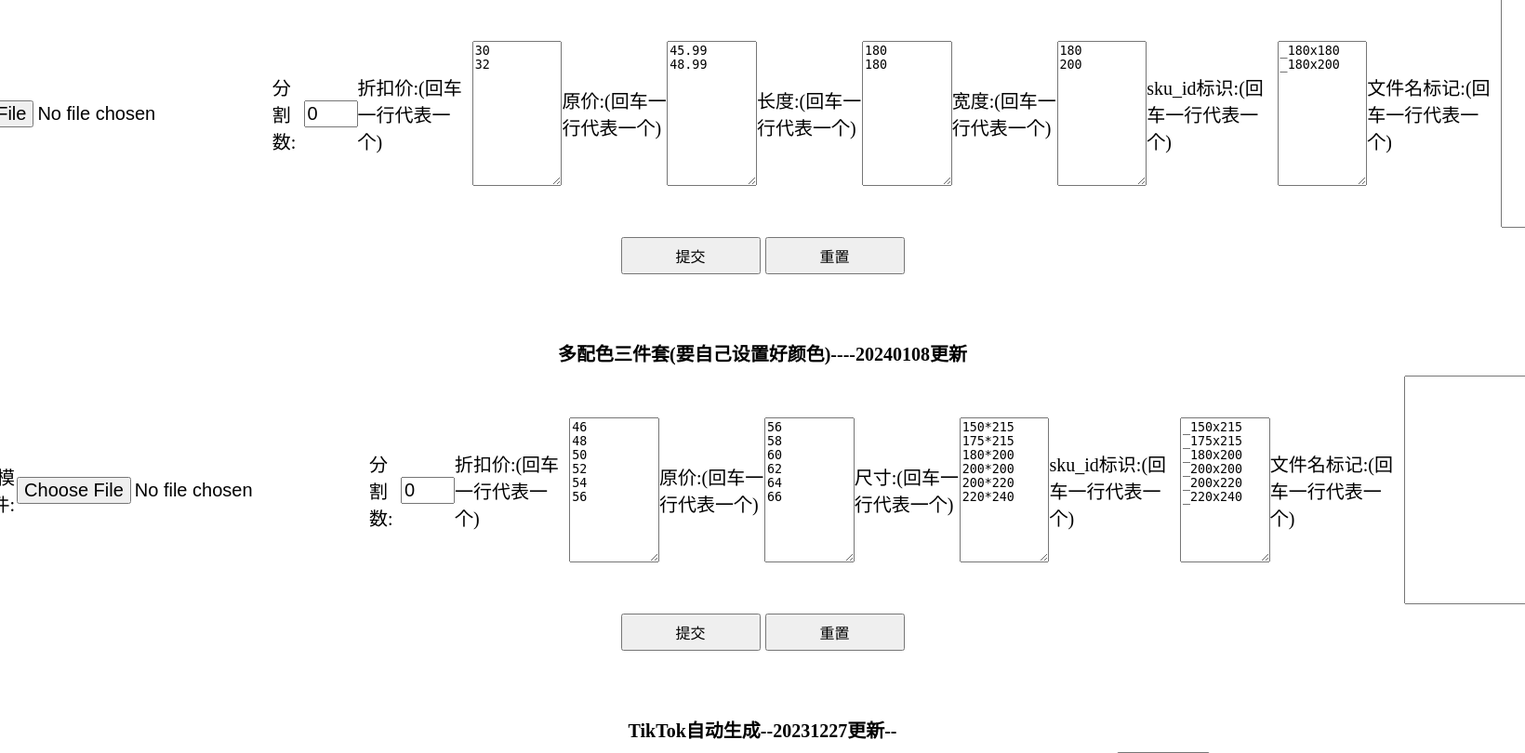
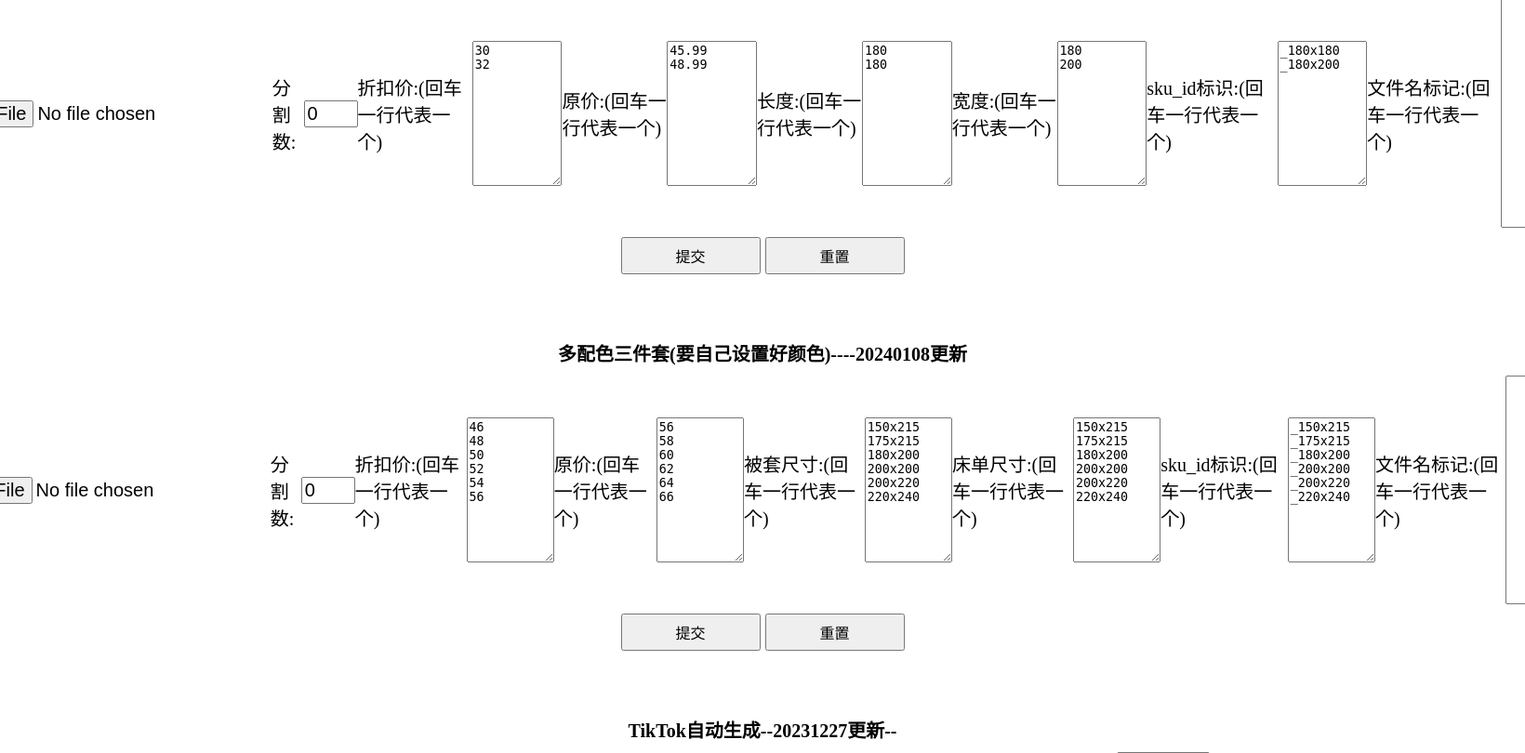
Before and after one commit to mitingPhynex/toolsDev, a Flask app: page /tool in a window 1640 px wide; the page is wider, and only the part inside the window is pictured. Shown: the part 3349-4159 px from the top of that part at 93% size. Run offline with Flask 3, Linux system fonts and the light colour scheme.

Commit message:
增加三件套生成修改

```diff
--- a/app.py
+++ b/app.py
@@ -348,12 +348,13 @@ def uploaderSC41():
         price = request.form.get("discountPrice").split(",")
         price_before_discount = request.form.get("originalPrice").split(",")
         length_of_sku = request.form.get("lengthOfSku").split(",")
+        width_of_sku = request.form.get("widthOfSku").split(",")
         files_symbol = request.form.get("files_symbol").split(",")
 
         # 按照原文件名+时间戳的格式保存上传文件
         name = '{}{}'.format(str(fileName) + getCurrentDateTimeFormatted(), '.xlsx')
         file.save('./static/{}'.format(name))
-        zipName = generateSanjiantaoWithColor('./static/{}'.format(name), name, num, id_symbol, price, price_before_discount, length_of_sku, files_symbol)
+        zipName = generateSanjiantaoWithColor('./static/{}'.format(name), name, num, id_symbol, price, price_before_discount, length_of_sku, width_of_sku, files_symbol)
         return jsonify({"name": zipName, 'code': 200})
 
 #翻译
--- a/generateAndsplit/__init__.py
+++ b/generateAndsplit/__init__.py
@@ -1524,7 +1524,7 @@ def generateYulianWithColor(input, name, num, id_symbol, price, price_before_dis
 
 
 # 多配色三件套
-def generateSanjiantaoWithColor(input, name, num, id_symbol, price, price_before_discount, length_of_sku, files_symbol):
+def generateSanjiantaoWithColor(input, name, num, id_symbol, price, price_before_discount, length_of_sku, width_of_sku, files_symbol):
     newNameLists = []
 
     #复制输入的文件，并且删除多余的文件内容作为输出的模板
@@ -1594,6 +1594,7 @@ def generateSanjiantaoWithColor(input, name, num, id_symbol, price, price_before
             df.loc[i, 'Price, USD*'] = price[j]
             df.loc[i, 'Price before discount, USD'] = price_before_discount[j]
             df.loc[i, 'Duvet Cover Size'] = length_of_sku[j]
+            df.loc[i, 'Bed Sheet Size'] = width_of_sku[j]
             df.loc[i, "Article code*"] = df.iloc[i]["Model Name (to combine products into one PDP)*"] + df.iloc[i]["Product color"] + id_symbol[j]
             row = df.iloc[i].tolist()
             new_rows.append(row)
--- a/templates/tool.html
+++ b/templates/tool.html
@@ -1573,6 +1573,7 @@ function reset() {
         let discountPrice = $('#discountPrice41').val().split('\n');
         let originalPrice = $('#originalPrice41').val().split('\n');
         let lengthOfSku = $('#lengthOfSku41').val().split('\n');
+        let widthOfSku = $('#widthOfSku41').val().split('\n');
         let idSymbol = $('#idSymbol41').val().split('\n');
         let files_symbol = $('#files_symbol41').val().split('\n');
 
@@ -1592,6 +1593,7 @@ function reset() {
             fd.append('discountPrice', discountPrice.join(','));
             fd.append('originalPrice', originalPrice.join(','));
             fd.append('lengthOfSku', lengthOfSku.join(','));
+            fd.append('widthOfSku', widthOfSku.join(','));
             fd.append('idSymbol', idSymbol.join(','));
             fd.append('files_symbol', files_symbol);
             $.ajax({
@@ -1635,8 +1637,10 @@ function reset() {
     <textarea id="discountPrice41" rows="10" cols="20"></textarea>
     <label>原价:(回车一行代表一个)</label>
     <textarea id="originalPrice41" rows="10" cols="20"></textarea>
-    <label>尺寸:(回车一行代表一个)</label>
+    <label>被套尺寸:(回车一行代表一个)</label>
     <textarea id="lengthOfSku41" rows="10" cols="20"></textarea>
+    <label>床单尺寸:(回车一行代表一个)</label>
+    <textarea id="widthOfSku41" rows="10" cols="20"></textarea>
     <label>sku_id标识:(回车一行代表一个)</label>
     <textarea id="idSymbol41" rows="10" cols="20"></textarea>
     <label>文件名标记:(回车一行代表一个)</label>
@@ -1745,7 +1749,8 @@ function reset31() {
 
     document.getElementById("discountPrice41").value = "46\n48\n50\n52\n54\n56";
     document.getElementById("originalPrice41").value = "56\n58\n60\n62\n64\n66";
-    document.getElementById("lengthOfSku41").value = "150*215\n175*215\n180*200\n200*200\n200*220\n220*240";
+    document.getElementById("lengthOfSku41").value = "150x215\n175x215\n180x200\n200x200\n200x220\n220x240";
+    document.getElementById("widthOfSku41").value = "150x215\n175x215\n180x200\n200x200\n200x220\n220x240";
     document.getElementById("idSymbol41").value = "_150x215\n_175x215\n_180x200\n_200x200\n_200x220\n_220x240";
 </script>
 
```
